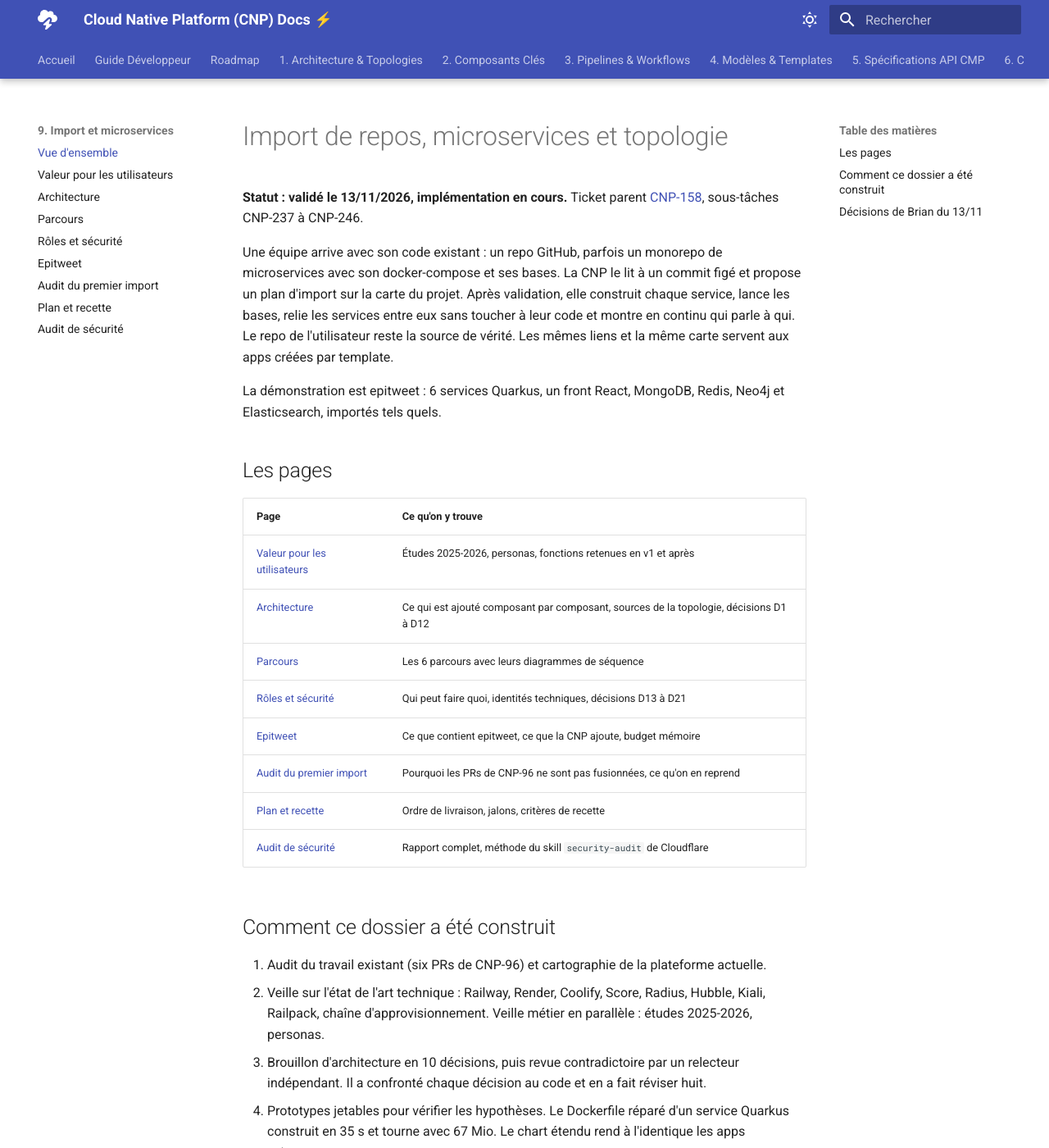
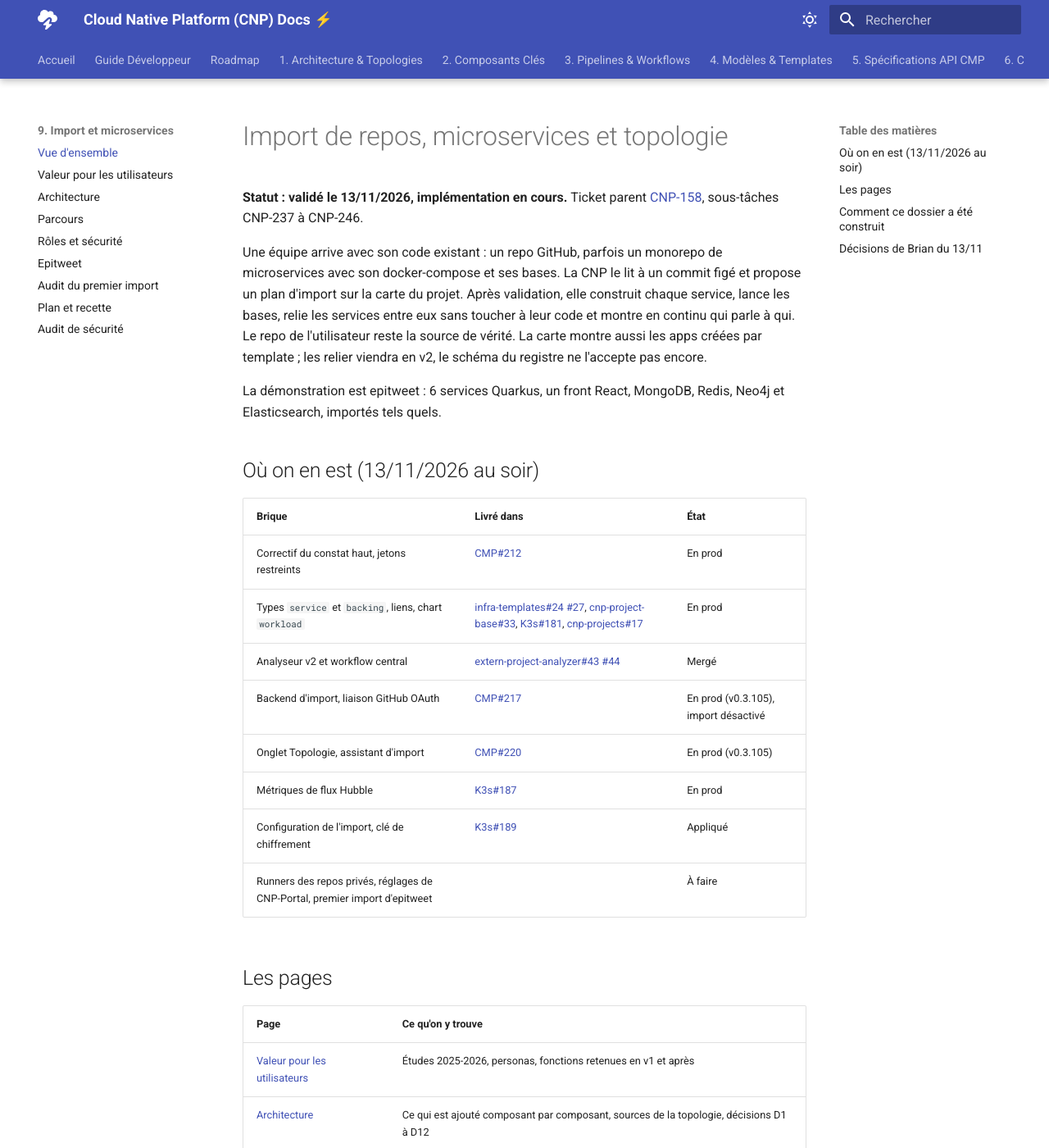
Before and after one commit to 3-Istor/cnp-docs, an MkDocs documentation site: the page built from docs/09-import-microservices/00-index.md, in a window 1280 px wide and 1400 px high. Shown: the whole window at 82% size. Built offline with MkDocs 1.6.1 and Material for MkDocs 9.7.7, drawn with Linux system fonts in a browser that asks for light colours.

Commit message:
docs(import): align the dossier with what was built (CNP-246)
Co-Authored-By: Claude Opus 5.5 <noreply@anthropic.com>
Claude-Session: https://claude.ai/code/session_014hcKJ2WLWp7ULuAj3uFpzW

```diff
--- a/docs/09-import-microservices/00-index.md
+++ b/docs/09-import-microservices/00-index.md
@@ -7,11 +7,24 @@ Une équipe arrive avec son code existant : un repo GitHub, parfois un monorepo
 microservices avec son docker-compose et ses bases. La CNP le lit à un commit figé et propose un
 plan d'import sur la carte du projet. Après validation, elle construit chaque service, lance les
 bases, relie les services entre eux sans toucher à leur code et montre en continu qui parle à qui.
-Le repo de l'utilisateur reste la source de vérité. Les mêmes liens et la même carte servent aux
-apps créées par template.
+Le repo de l'utilisateur reste la source de vérité. La carte montre aussi les apps créées par
+template ; les relier viendra en v2, le schéma du registre ne l'accepte pas encore.
 
 La démonstration est epitweet : 6 services Quarkus, un front React, MongoDB, Redis, Neo4j et
 Elasticsearch, importés tels quels.
+
+## Où on en est (13/11/2026 au soir)
+
+| Brique | Livré dans | État |
+| --- | --- | --- |
+| Correctif du constat haut, jetons restreints | CMP#212 | En prod |
+| Types `service` et `backing`, liens, chart `workload` | infra-templates#24 #27, cnp-project-base#33, K3s#181, cnp-projects#17 | En prod |
+| Analyseur v2 et workflow central | extern-project-analyzer#43 #44 | Mergé |
+| Backend d'import, liaison GitHub OAuth | CMP#217 | En prod (v0.3.105), import désactivé |
+| Onglet Topologie, assistant d'import | CMP#220 | En prod (v0.3.105) |
+| Métriques de flux Hubble | K3s#187 | En prod |
+| Configuration de l'import, clé de chiffrement | K3s#189 | Appliqué |
+| Runners des repos privés, réglages de CNP-Portal, premier import d'epitweet | | À faire |
 
 ## Les pages
 
```
Also changed, not shown: docs/09-import-microservices/01-valeur.md (+1 -1 lines), docs/09-import-microservices/02-architecture.md (+2 -2 lines), docs/09-import-microservices/03-parcours.md (+1 -1 lines), docs/09-import-microservices/04-roles-et-securite.md (+1 -1 lines), docs/09-import-microservices/08-audit-securite.md (+1 -1 lines).
